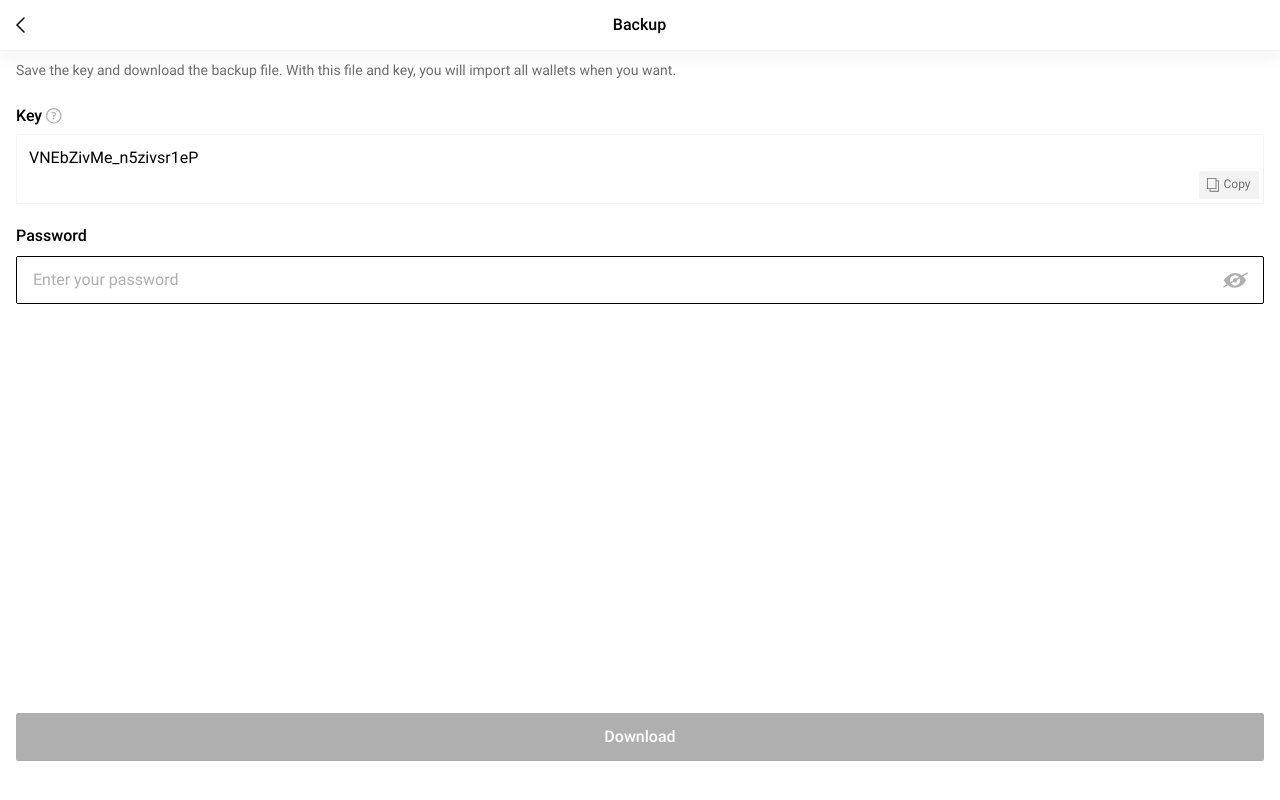
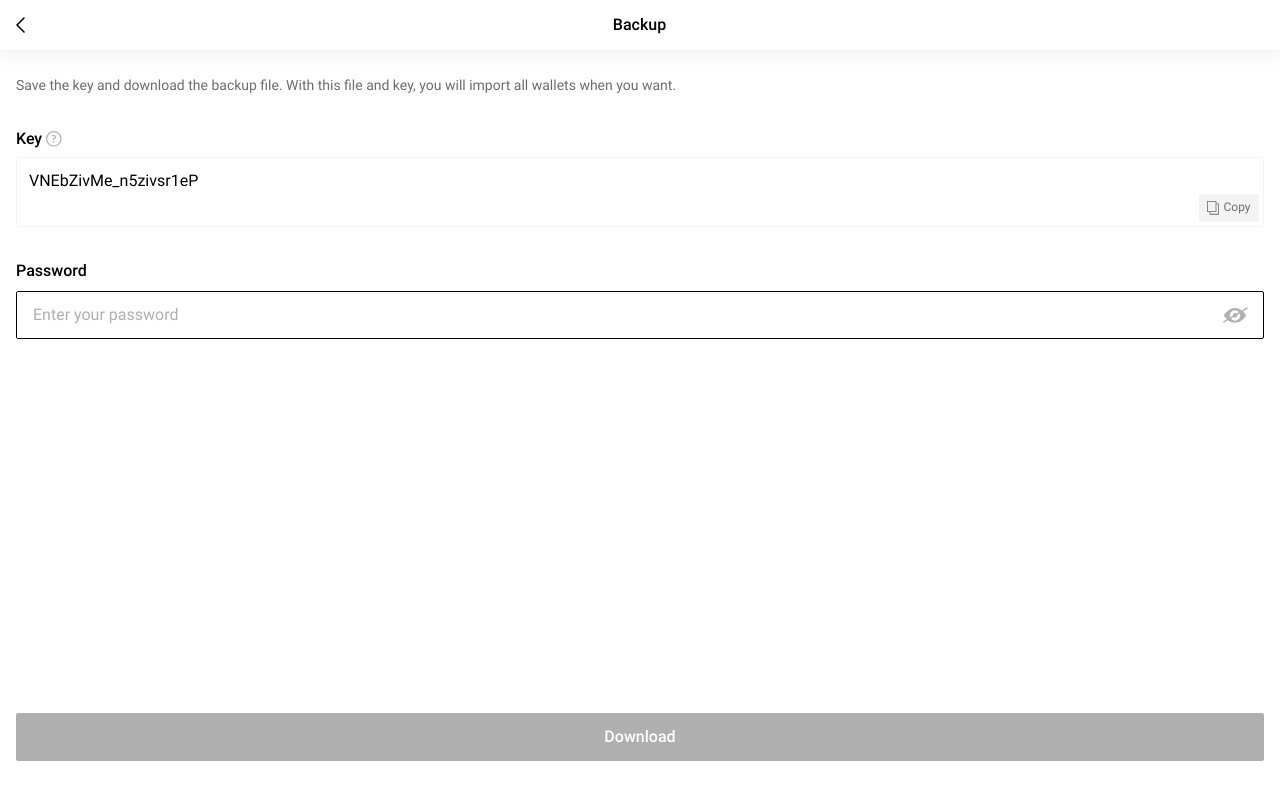
Before and after one commit to rabetofficial/rabet-mobile, a Next.js app: page /settings/backup in a window 1280 px wide. Built offline with nearby package versions, Linux system fonts and the light colour scheme.

Commit message:
remove: onclose from settings.

```diff
--- a/src/blocks/NavItems/setting/Backup/index.tsx
+++ b/src/blocks/NavItems/setting/Backup/index.tsx
@@ -49,8 +49,6 @@ const Backup = () => {
 
     setTimeout(() => {
       dlRef?.current?.click();
-
-      onClose();
     }, 100);
 
     return {};
@@ -64,7 +62,7 @@ const Backup = () => {
           Save the key and download the backup file. With this file
           and key, you will import all wallets when you want.
         </S.info>
-        <div style={{ marginTop: '24px' }}>
+        <div style={{ marginTop: '32px' }}>
           <TooltipLabel
             text="Key"
             tooltipText="Please make sure you save this key because the backup file will be encrypted with it, and if you lose it, you will not be able to import your wallets."
--- a/src/blocks/NavItems/setting/Backup/styles.ts
+++ b/src/blocks/NavItems/setting/Backup/styles.ts
@@ -19,7 +19,7 @@ export const Box = styled.div`
 `;
 export const info = styled.div`
   font-size: 14px;
-  margin-top: 9px;
+  margin-top: 24px;
   color: ${({ theme }) => theme.colors.primary.dark};
   font-weight: normal;
   font-stretch: normal;
@@ -30,7 +30,7 @@ export const info = styled.div`
 
 export const Label = styled.p`
   font-size: 16px;
-  margin: 20px 0 6px 0;
+  margin: 32px 0 6px 0;
   font-weight: 500;
   @media (max-width: 360px) {
     margin-top: 22px;
--- a/src/blocks/NavItems/setting/ChangePassword/index.tsx
+++ b/src/blocks/NavItems/setting/ChangePassword/index.tsx
@@ -67,8 +67,6 @@ const ChangePassword = () => {
         newPassword: 'Could not change password. Try again.',
       };
     }
-
-    onClose();
 
     return {};
   };
--- a/src/blocks/NavItems/setting/Contacts/CreateContact/index.tsx
+++ b/src/blocks/NavItems/setting/Contacts/CreateContact/index.tsx
@@ -73,8 +73,6 @@ const CreateContact = ({ onClose }: CreateContactType) => {
 
   const onSubmit = (values: FormValues) => {
     addContactAction(values);
-
-    onClose();
 
     return {};
   };
```
